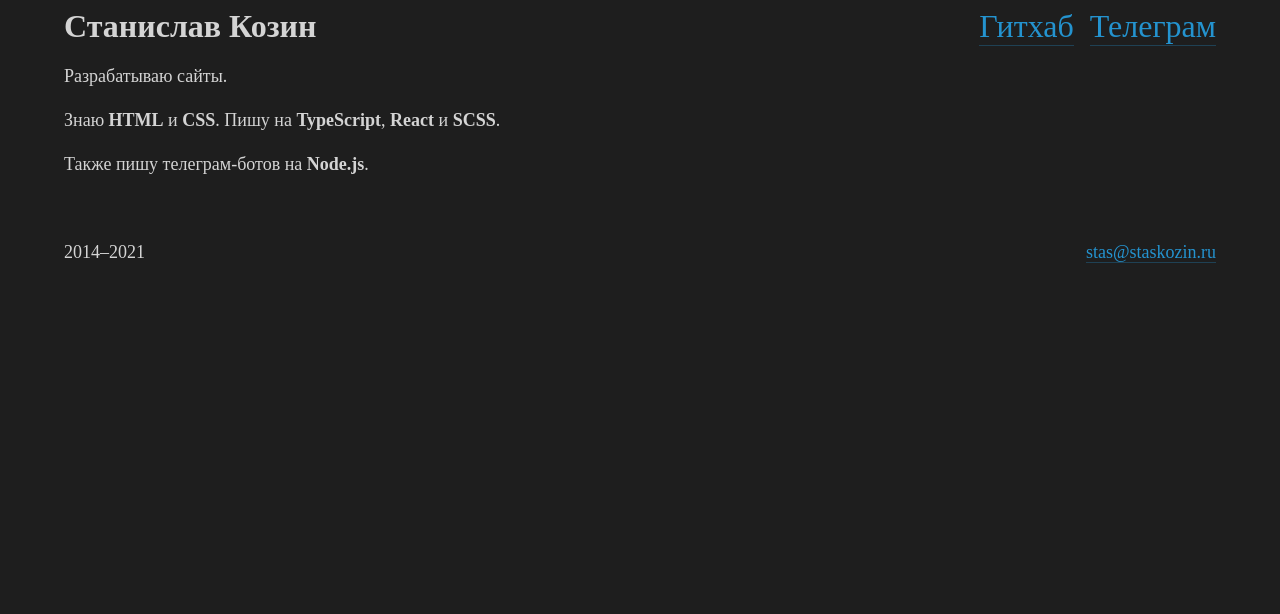
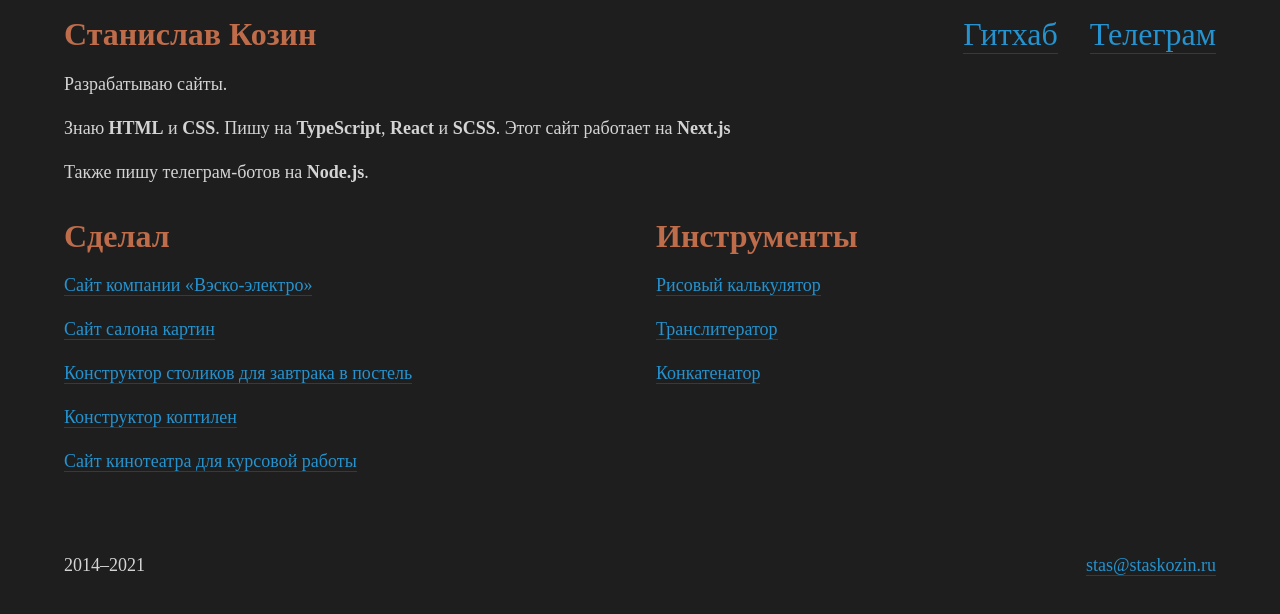
Before and after one commit to staskozin/staskozin-ru, a Next.js app: page / in a window 1280 px wide. Shown: the top 614 px of the page. Built offline with nearby package versions, Linux system fonts and the light colour scheme.

Commit message:
Доделал главную страницу

```diff
--- /dev/null
+++ b/components/Portfolio.tsx
@@ -0,0 +1,62 @@
+import s from '../styles/Portfolio.module.scss'
+
+export default function Portfolio() {
+  return (
+    <div className={s.portfolio}>
+      <div className={s.category}>
+        <h2 className={s.heading}>Сделал</h2>
+        <nav>
+          <ul className={s['links']}>
+            <li className={s['links__item']}>
+              <a href="https://xn--b1aqmk3d.xn--p1ai">
+                Сайт компании «Вэско-электро»
+              </a>
+            </li>
+            <li className={s['links__item']}>
+              <a href="https://salon-kartin.ru">
+                Сайт салона картин
+              </a>
+            </li>
+            <li className={s['links__item']}>
+              <a href="https://stolpodnos.ru/constructor">
+                Конструктор столиков для&nbsp;завтрака в&nbsp;постель
+              </a>
+            </li>
+            <li className={s['links__item']}>
+              <a href="https://profkoptilnya.ru/constructor">
+                Конструктор коптилен
+              </a>
+            </li>
+            <li className={s['links__item']}>
+              <a href="https://cinema.staskozin.ru">
+                Сайт кинотеатра для&nbsp;курсовой работы
+              </a>
+            </li>
+          </ul>
+        </nav>
+      </div>
+      <div className={s.category}>
+        <h2 className={s.heading}>Инструменты</h2>
+        <nav>
+          <ul className={s['links']}>
+            <li className={s['links__item']}>
+              <a href="">
+                Рисовый калькулятор
+              </a>
+            </li>
+            <li className={s['links__item']}>
+              <a href="">
+                Транслитератор
+              </a>
+            </li>
+            <li className={s['links__item']}>
+              <a href="">
+                Конкатенатор
+              </a>
+            </li>
+          </ul>
+        </nav>
+      </div>
+    </div>
+  )
+}
--- a/pages/index.tsx
+++ b/pages/index.tsx
@@ -2,6 +2,7 @@ import type { NextPage } from 'next'
 import Head from 'next/head'
 import HeadBasic from '../components/HeadBasic'
 import Header from '../components/Header'
+import Portfolio from '../components/Portfolio'
 import Footer from '../components/Footer'
 
 import s from '../styles/Home.module.scss'
@@ -17,9 +18,10 @@ const Home: NextPage = () => {
       <Header />
       <article className={s['about-me']}>
         <p>Разрабатываю сайты.</p>
-        <p>Знаю <b>HTML</b> и&nbsp;<b>CSS</b>. Пишу на&nbsp;<b>TypeScript</b>, <b>React</b> и&nbsp;<b>SCSS</b>.</p>
+        <p>Знаю <b>HTML</b> и&nbsp;<b>CSS</b>. Пишу на&nbsp;<b>TypeScript</b>, <b>React</b> и&nbsp;<b>SCSS</b>. Этот сайт работает на&nbsp;<b>Next.js</b></p>
         <p>Также пишу телеграм-ботов на&nbsp;<b>Node.js</b>.</p>
       </article>
+      <Portfolio />
       <Footer />
     </>
   )
--- a/styles/Footer.module.scss
+++ b/styles/Footer.module.scss
@@ -1,5 +1,6 @@
 .footer {
   margin-top: 64px;
+  margin-bottom: 64px;
   display: flex;
   justify-content: space-between;
 }
--- a/styles/Header.module.scss
+++ b/styles/Header.module.scss
@@ -5,7 +5,7 @@
 
     a {
       display: inline-block;
-      margin-right: 16px;
+      margin-right: 32px;
 
       &:last-child {
         margin-right: 0;
--- a/styles/Home.module.scss
+++ b/styles/Home.module.scss
@@ -1,3 +1,7 @@
 .about-me {
   margin-top: -16px;
+
+  p:last-child {
+    margin-bottom: 0;
+  }
 }
--- /dev/null
+++ b/styles/Portfolio.module.scss
@@ -0,0 +1,35 @@
+.heading {
+  margin-top: 32px;
+}
+
+.links {
+  padding: 0;
+  margin: 0;
+
+  .links__item {
+    list-style-type: none;
+    margin-bottom: 16px;
+    line-height: 28px;
+  }
+}
+
+@media screen and (min-width: 768px) {
+  .portfolio {
+    display: flex;
+    justify-content: space-between;
+    column-gap: 32px;
+
+    .category {
+      flex-basis: 100%;
+    }
+  }
+  @media all and (-ms-high-contrast: none), (-ms-high-contrast: active) {
+    /* IE10+ gap */
+    .category:first-child {
+      padding-right: 16px;
+    }
+    .category:last-child {
+      padding-left: 16px;
+    }
+  }
+}
--- a/styles/globals.scss
+++ b/styles/globals.scss
@@ -2,15 +2,17 @@ body {
   padding: 8px;
   margin: 0 auto;
   font-size: 18px;
-  font-family: 'PT Mono';
+  font-family: "PT Mono";
   background-color: #1e1e1e;
   color: #d4d4d4;
   max-width: 1152px;
 }
 
-h1 {
+h1,
+h2 {
   font-size: 32px;
   margin: 0 0 16px 0;
+  color: #be6c4a;
 }
 
 p {
@@ -21,7 +23,7 @@ p {
 a {
   color: #2493cf;
   text-decoration: none;
-  border-bottom: 1px solid rgba(36, 147, 207, .3);
+  border-bottom: 1px solid rgba(36, 147, 207, 0.3);
   transition-property: color, background-color;
   transition-timing-function: ease-out;
   transition-duration: 0.33s;
@@ -32,3 +34,9 @@ a:hover {
   border-bottom-color: rgba(158, 187, 143);
   transition: none;
 }
+
+@media screen and (min-width: 768px) {
+  body {
+    padding: 16px;
+  }
+}
```
